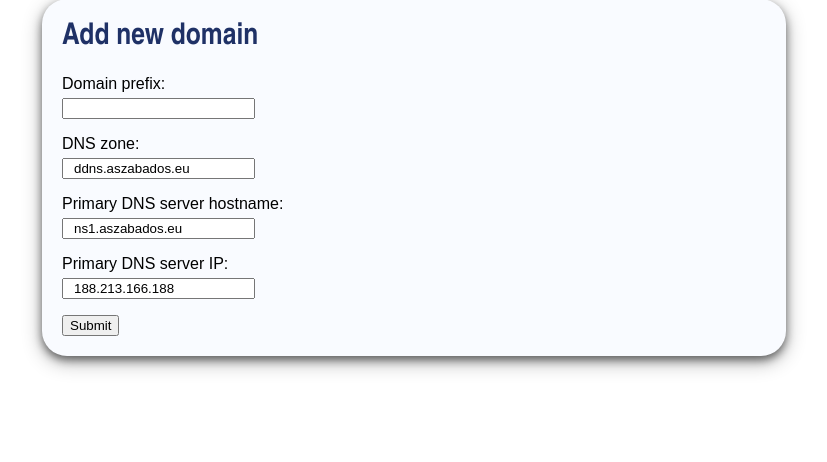
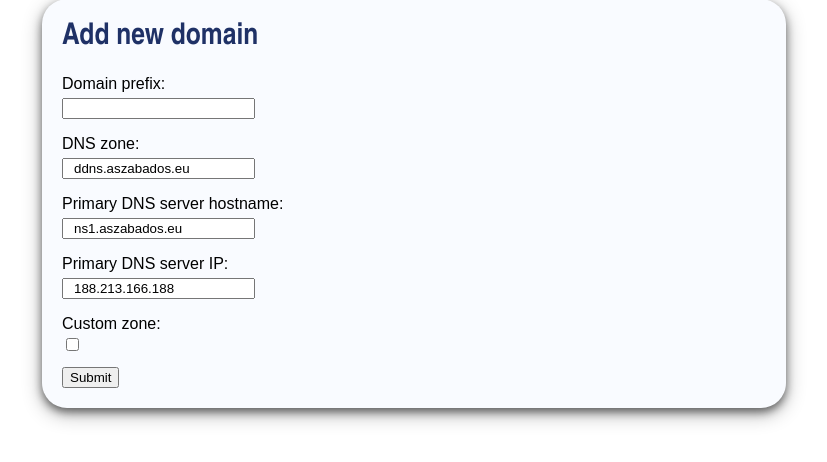
Before and after one commit to Roshek/udyn, a Django app: page /add/ in a window 1280 px wide. Shown: the part 121-583 px from the top of the page, without its empty margins (8-835 px from the left). Run offline with Django 3.2, Linux system fonts and the light colour scheme; the visitor is signed in with stand-in values (Sample User, id 1); parts of the project's set-up code (start-up, migrations or seed data) failed here and were passed over; some libraries are stand-ins or nearby versions.

Commit message:
Fixed custom zone issue
User is no longer able to add domain to aszabados.eu if using custom zone

```diff
--- a/ddns_query/forms.py
+++ b/ddns_query/forms.py
@@ -1,7 +1,10 @@
 from registration.forms import RegistrationForm
+from django import forms
 from django.forms import ModelForm
 from .models import Dyname
 from django.contrib.auth import get_user_model
+from django.core.exceptions import ValidationError
+from django.utils.translation import ugettext as _
 
 
 class CustomRegistrationForm(RegistrationForm):
@@ -11,6 +14,8 @@ class CustomRegistrationForm(RegistrationForm):
 
 
 class AddDynameForm(ModelForm):
+    custom_zone = forms.BooleanField(required=False)
+
     class Meta:
         model = Dyname
         fields = [
@@ -19,3 +24,23 @@ class AddDynameForm(ModelForm):
             'primary_dns_host',
             'primary_dns_ip',
         ]
+
+    def clean(self):
+        cleaned_data = super(AddDynameForm, self).clean()
+        custom = cleaned_data['custom_zone']
+        czone = cleaned_data.get('zone')
+        if custom:
+            if 'aszabados' in czone:
+                raise ValidationError(
+                    _("Invalid zone: use zone outside of aszabados.eu domain"),
+                    code='invalid_zone',
+                    params={'value': "asd"},
+                )
+        else:
+            cleaned_data['zone'] = Dyname._meta.get_field('zone').default
+            cleaned_data['primary_dns_host'] = Dyname._meta.get_field(
+                'primary_dns_host').default
+            cleaned_data['primary_dns_ip'] = Dyname._meta.get_field(
+                'primary_dns_ip').default
+
+        return cleaned_data
--- a/ddns_query/templates/ddns_query/add_domain.html
+++ b/ddns_query/templates/ddns_query/add_domain.html
@@ -8,7 +8,16 @@
         <form action="{% url 'ddns_query:add'  %}" method="post">
             {% csrf_token %}
             {{ form.as_p }}
-            <input type="submit" value="Submit" />
+            <input type="submit" value="Submit"/>
         </form>
+        <script>
+            function enableDisableCustomZones(isChecked) {
+                document.getElementById('id_zone').readOnly = !isChecked;
+                document.getElementById('id_primary_dns_host').readOnly = !isChecked;
+                document.getElementById('id_primary_dns_ip').readOnly = !isChecked;
+            }
+            enableDisableCustomZones(document.getElementById('id_custom_zone').value);
+            document.getElementById('id_custom_zone').addEventListener("change", function() {enableDisableCustomZones(this.checked)});
+        </script>
     </div>
 {% endblock %}
--- a/ddns_query/views.py
+++ b/ddns_query/views.py
@@ -24,7 +24,6 @@ def index(request):
 @login_required
 def addDyname(request):
     if request.method == 'POST':
-
         form = AddDynameForm(request.POST)
         if form.is_valid():
             dyname = form.save(commit=False)
```
